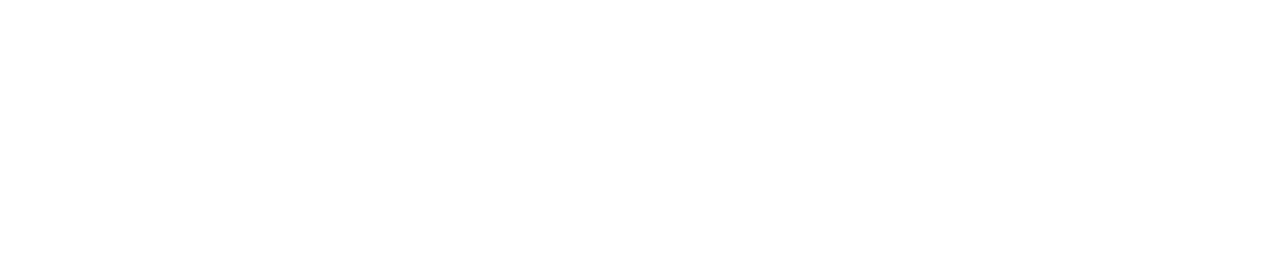
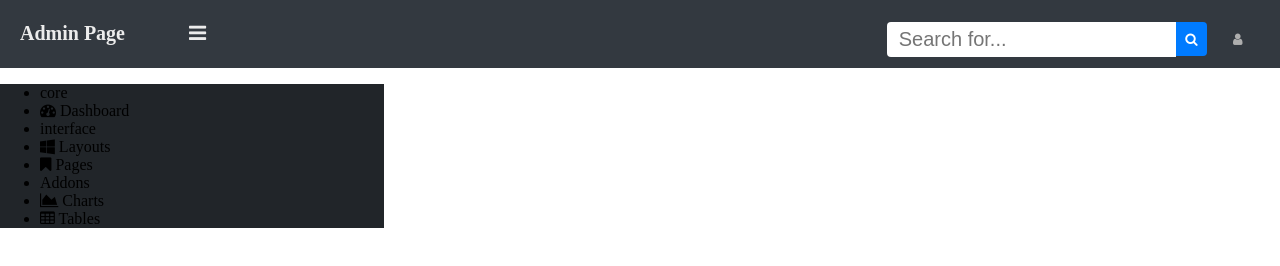
Before and after one commit to Exterior7/project-css3-002-admin-template, a plain HTML site: page index.html in a window 1280 px wide. Drawn offline with Linux system fonts and the light colour scheme.

Commit message:
nav, main content updated

```diff
--- /dev/null
+++ b/css/font-awesome-4.7.0/css/main.css
@@ -0,0 +1,99 @@
+body {
+  margin: 0;
+  }
+
+  h3 {
+    margin: 1rem 0.5rem;
+    text-align: center;
+    padding-bottom: 1.5rem;
+
+  }
+
+
+.header--dark {
+    background-color: rgb(51, 57, 64);
+    color: rgb(236, 236, 236);
+    overflow: hidden;
+    padding: 0.375rem 0.75rem 0.375rem 0.75rem;
+
+
+}
+
+
+.header--dark a {
+    float: left;
+    display: inline;
+    color: rgb(236, 236, 236);
+    text-align: center;
+    text-decoration: none;
+    font-size: 1.25rem;
+
+  }
+
+
+   .header__search {
+    float: right;
+    display: inline;
+    position: relative;
+    margin-top: -2.5rem;
+
+
+  }
+
+  .header--dark input {
+    padding: 0.375rem 0.75rem 0.375rem 0.75rem;
+    font-size:1.25rem ;
+    border: none;
+
+
+  }
+
+
+#icon--search {
+  margin-left:0;
+  background-color: rgb(0, 123,255);
+  color: white;
+  padding: 0.6rem;
+  border: none;
+  border-radius: 0 4px 4px 0;
+
+}
+#icon--user {
+  margin:0 1rem 0;
+  background-color: transparent;
+  color: rgb(174, 174, 174);
+  padding: 0.6rem;
+  border: none;
+
+}
+
+ .menu__btn {
+     margin-left: 4rem;
+
+ }
+
+ .search__input {
+   border-radius: 4px 0 0 4px;
+   padding: 0.375rem 0.75rem;
+   line-height: 1.2rem;
+   transition: border 0.15s ease-out;
+ }
+
+ .search__input:focus {
+  border-color:rgb(128, 189, 255);
+}
+
+.main__nav {
+  background-color: rgb(33, 37, 41);
+}
+
+
+aside {
+  width: 30%;
+  padding: 0;
+
+
+  float: left;
+
+
+}
--- a/index.html
+++ b/index.html
@@ -1,12 +1,49 @@
 <!DOCTYPE html>
-<html lang="en">
+<html>
+
 <head>
-    <meta charset="UTF-8">
-    <meta name="viewport" content="width=device-width, initial-scale=1.0">
-    <title>Document</title>
     <link rel="stylesheet" href="/css/font-awesome-4.7.0/css/font-awesome.min.css">
+    <link rel="stylesheet" href="/css/font-awesome-4.7.0/css/main.css">
 </head>
+
 <body>
 
+    <header class="header--dark">
+        <h3 class="header__title">
+            <a href="#">Admin Page</a>
+            <a class="menu__btn" href="#"> <i class="fa fa-bars"></i></a>
+        </h3>
+
+        <div class="header__search">
+            <form>
+                <a><input class="search__input" type="text" placeholder="Search for..." name="search"></a>
+                <a><button id="icon--search" type="submit"><i class="fa fa-search"></i></button></a>
+                <a><button id="icon--user" type="submit"><i class="fa fa-user"></i></button></a>
+
+            </form>
+        </div>
+
+    </header>
+
+
+    <main>
+        <aside>
+            <nav class="main__nav">
+                <ul class="nav__ul">
+                    <li>core</li>
+                    <li> <i class="fa fa-tachometer"></i> Dashboard</li>
+                    <li>interface</li>
+                    <li><i class="fa fa-windows"></i> Layouts</li>
+                    <li><i class="fa fa-bookmark"></i> Pages</li>
+                    <li>Addons</li>
+                    <li><i class="fa fa-area-chart"></i> Charts</li>
+                    <li><i class="fa fa-table"></i> Tables</li>
+                </ul>
+            </nav>
+        </aside>
+        <section class="content"></section>
+    </main>
+
 </body>
+
 </html>
```
